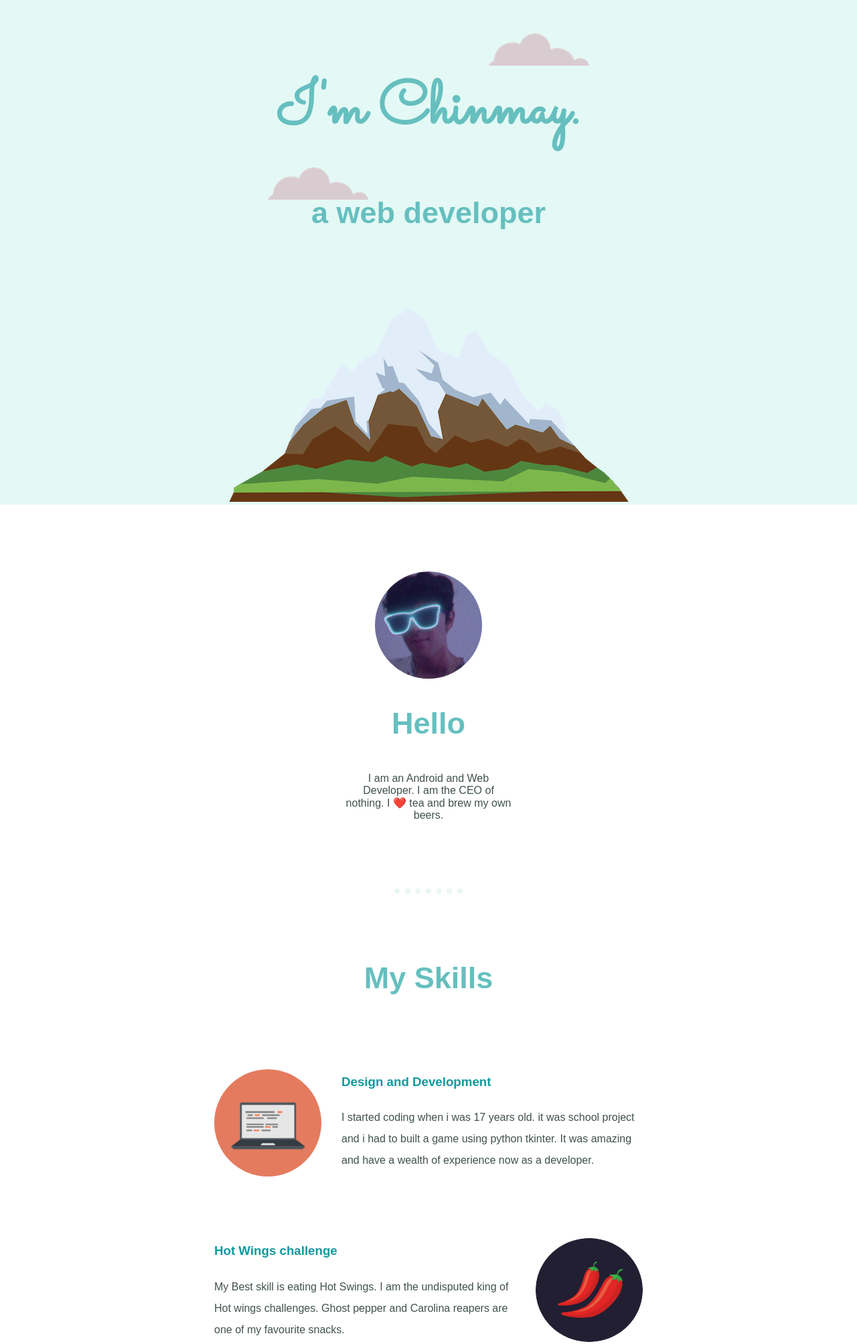
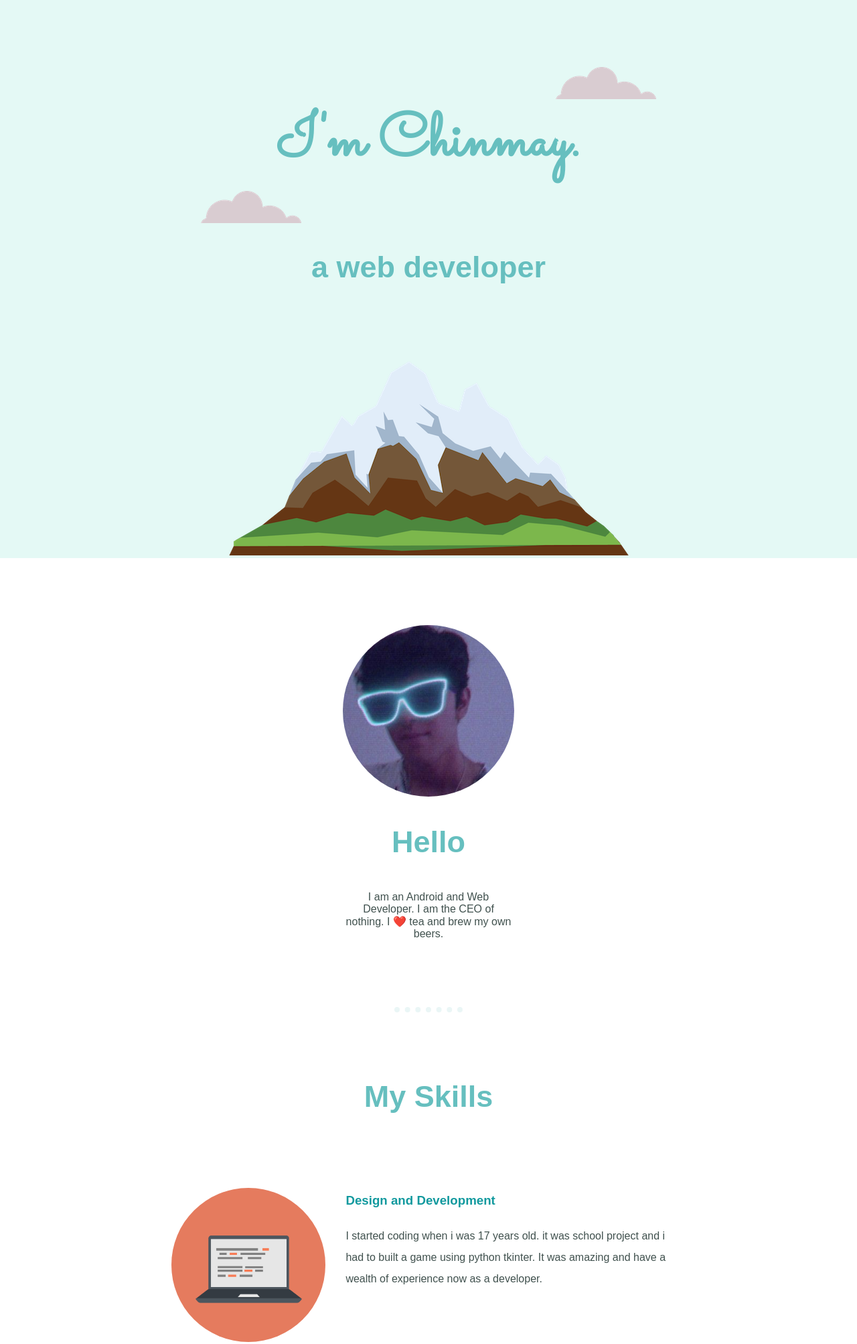
Before and after one commit to Hellcaster99/mysite, a plain HTML site: page index.html in a window 1280 px wide. Shown: the top 2006 px of the page at 67% size. Drawn offline with Linux system fonts and the light colour scheme.

Commit message:
Add files via upload
image sizing and clout positioning

```diff
--- a/css/styles.css
+++ b/css/styles.css
@@ -4,6 +4,11 @@
   font-family: 'Sacramento', cursive;
   font-size: 90px;
   color: #66BFBF;
+  clear: right;
+  margin-bottom: 5px;
+}
+.a-web-d{
+  clear: left;
 }
 h2{
   color: #66BFBF;
@@ -37,31 +42,34 @@ body{
 }
 
 .top-cloud{
-  position: absolute;
-  right: 400px;
-  top: 50px
+  position: relative;
+  padding-right: 300px;
+  float: right;
 }
 .bottom-cloud{
-  position: absolute;
-  left: 400px;
-  top: 250px;
+  position: relative;
+  padding-left: 300px;
+  float: left;
+  padding-bottom: 40px;
 }
 .roundimg{
   border-radius: 100%;
 
 }
 .dp{
-  width: 12.5%
+  width: 20%
 }
 a{
   color: #11999E;
   font-family: 'Montserrat', sans-serif;
+  font-size: 30px;
   margin: 10px 20px;
   text-decoration: none;
 }
 
 a:hover{
   color: #EAF6F6;
+  font-size: 40px;
 }
 
 .Copyright{
@@ -85,7 +93,7 @@ hr{
   margin: 30px auto 0 auto;
 }
 .skill-row{
-  width: 50%;
+  width: 60%;
   margin: 100px auto 100px auto;
   line-height: 2;
   text-align: left;
@@ -96,12 +104,16 @@ hr{
 }
 
 .comp{
-  width: 25%;
+  width: 30%;
   float: left;
   margin-right: 30px;
 }
+.hotwings-heading{
+  padding-top: 100px;
+
+}
 .chilli{
-  width: 25%;
+  width: 30%;
   float: right;
   margin-left: 30px;
 }
--- a/index.html
+++ b/index.html
@@ -11,8 +11,9 @@
     <div class="top-container">
         <img class="top-cloud" src="images/cloud.png" alt="top-cloud">
         <h1 class="name">I'm Chinmay.</h1>
-        <h2 > a web developer</h2>
         <img class="bottom-cloud" src="images/cloud.png" alt="bottom-cloud">
+        <h2 class="a-web-d"> a web developer</h2>
+
         <img class="mountain" src="images/mountain.png" alt="mountain-img">
 
     </div>
@@ -29,11 +30,11 @@
 
           <img class="roundimg comp" src="images/computer.png" alt="comp">
           <h3>Design and Development</h3>
-          <p>I started coding when i was 17 years old. it was school project and i had to built a game using python tkinter. It was amazing and have a wealth of experience now as a developer.</p>
+          <p class="story">I started coding when i was 17 years old. it was school project and i had to built a game using python tkinter. It was amazing and have a wealth of experience now as a developer.</p>
         </div>
         <div class="skill-row">
           <img class="roundimg chilli" src="images/chillies.png" alt="">
-          <h3>Hot Wings challenge</h3>
+          <h3 class="hotwings-heading">Hot Wings challenge</h3>
           <p>My Best skill is eating Hot Swings. I am the undisputed king of Hot wings challenges. Ghost pepper and Carolina reapers are one of my favourite snacks.</p>
 
         </div>
```
